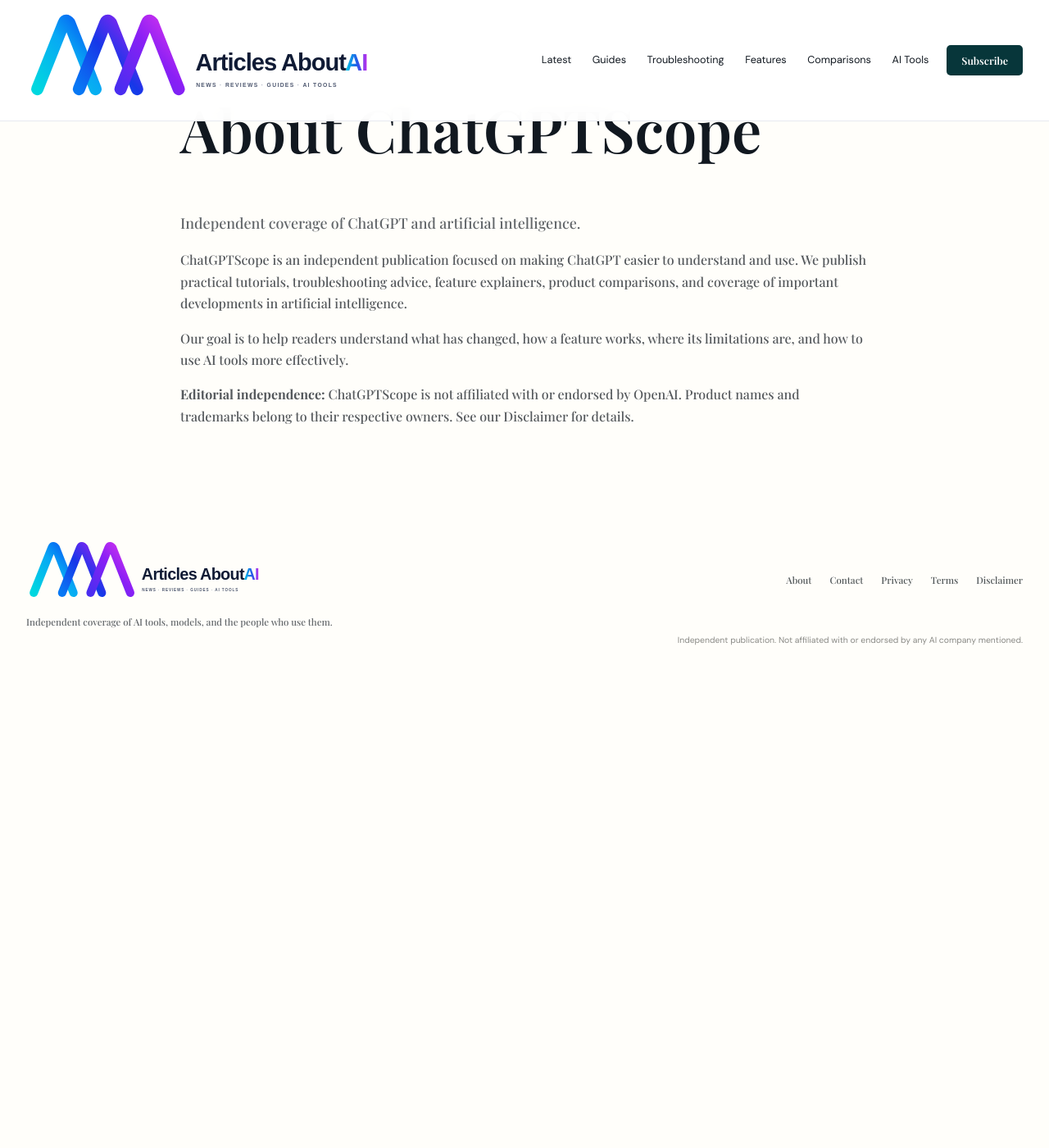
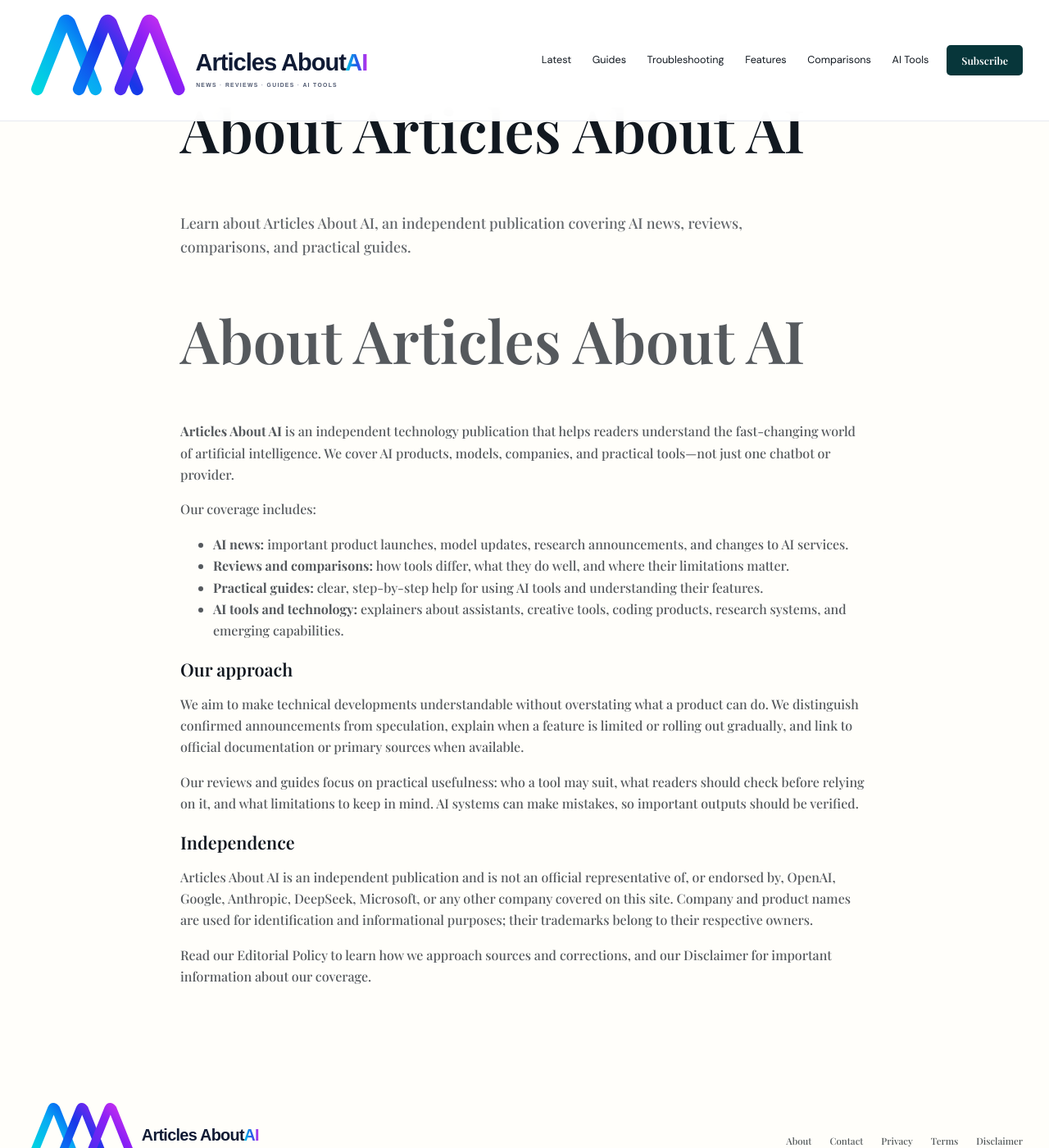
Before and after one commit to todaysnewsai/ChatGPTScope, a Jekyll site: the page built from about.md, in a window 1280 px wide and 1400 px high, scrolled down 193 px. Shown: the whole window at 82% size. Built offline with Jekyll 4.4.1, drawn with Linux system fonts in a browser that asks for light colours; before the commit the page ends 1004 px from its top, so only the background shows below that.

Commit message:
Rewrite About page for Articles About AI

```diff
--- a/about.md
+++ b/about.md
@@ -1,12 +1,29 @@
 ---
 layout: page
-title: "About ChatGPTScope"
+title: "About Articles About AI"
 permalink: /about/
-description: "Independent coverage of ChatGPT and artificial intelligence."
+description: "Learn about Articles About AI, an independent publication covering AI news, reviews, comparisons, and practical guides."
 ---
 
-ChatGPTScope is an independent publication focused on making ChatGPT easier to understand and use. We publish practical tutorials, troubleshooting advice, feature explainers, product comparisons, and coverage of important developments in artificial intelligence.
+# About Articles About AI
 
-Our goal is to help readers understand what has changed, how a feature works, where its limitations are, and how to use AI tools more effectively.
+**Articles About AI** is an independent technology publication that helps readers understand the fast-changing world of artificial intelligence. We cover AI products, models, companies, and practical tools—not just one chatbot or provider.
 
-**Editorial independence:** ChatGPTScope is not affiliated with or endorsed by OpenAI. Product names and trademarks belong to their respective owners. See our [Disclaimer]({{ '/disclaimer/' | relative_url }}) for details.
+Our coverage includes:
+
+- **AI news:** important product launches, model updates, research announcements, and changes to AI services.
+- **Reviews and comparisons:** how tools differ, what they do well, and where their limitations matter.
+- **Practical guides:** clear, step-by-step help for using AI tools and understanding their features.
+- **AI tools and technology:** explainers about assistants, creative tools, coding products, research systems, and emerging capabilities.
+
+## Our approach
+
+We aim to make technical developments understandable without overstating what a product can do. We distinguish confirmed announcements from speculation, explain when a feature is limited or rolling out gradually, and link to official documentation or primary sources when available.
+
+Our reviews and guides focus on practical usefulness: who a tool may suit, what readers should check before relying on it, and what limitations to keep in mind. AI systems can make mistakes, so important outputs should be verified.
+
+## Independence
+
+Articles About AI is an independent publication and is not an official representative of, or endorsed by, OpenAI, Google, Anthropic, DeepSeek, Microsoft, or any other company covered on this site. Company and product names are used for identification and informational purposes; their trademarks belong to their respective owners.
+
+Read our [Editorial Policy]({{ '/editorial-policy/' | relative_url }}) to learn how we approach sources and corrections, and our [Disclaimer]({{ '/disclaimer/' | relative_url }}) for important information about our coverage.
```
